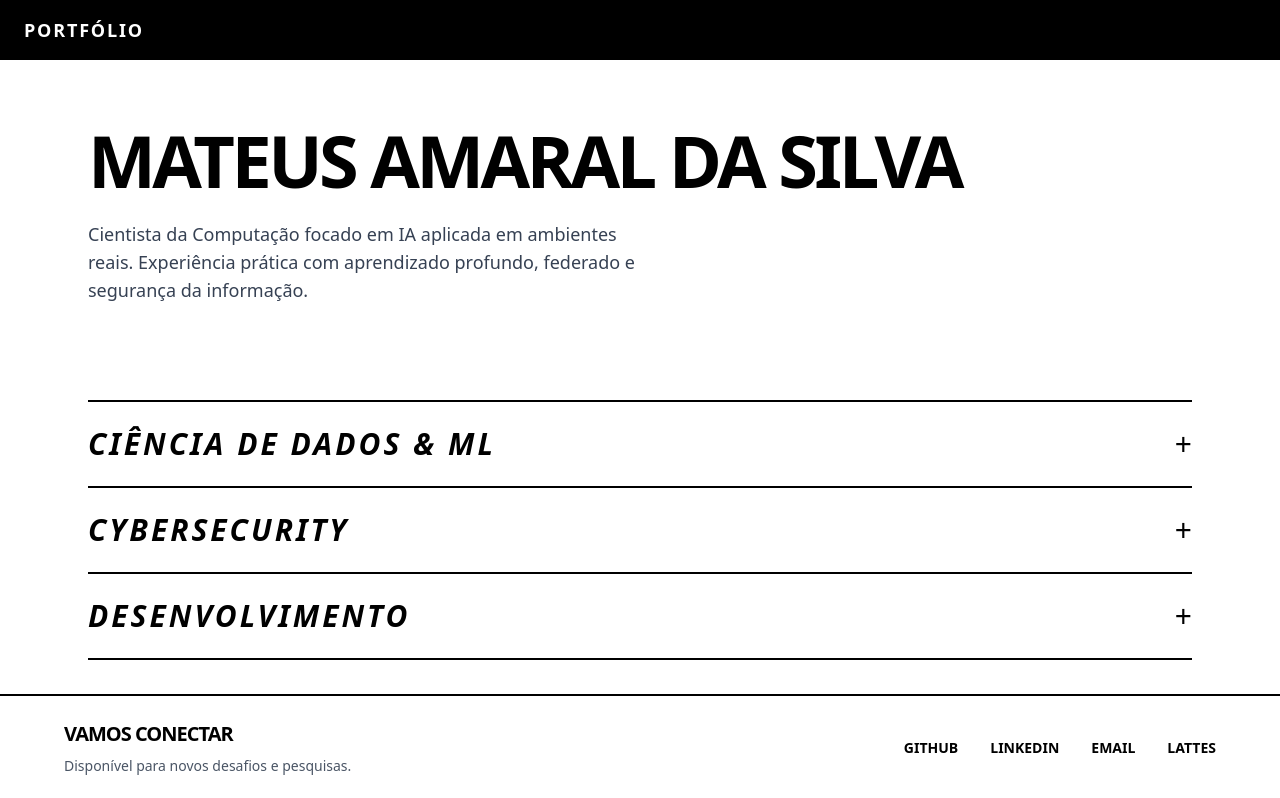
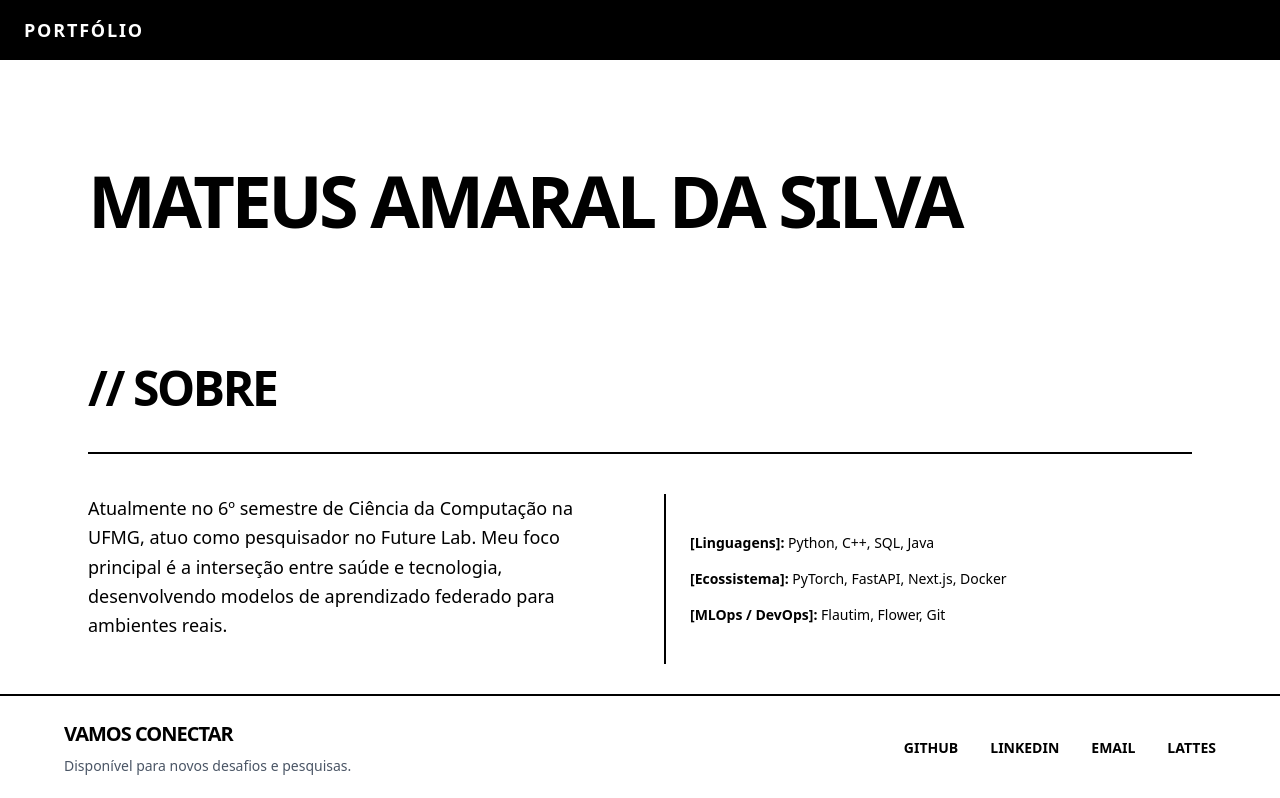
Before and after one commit to MateusAmaralDaSilva/Mateus-Amaral-Site, a Next.js app in the folder mateus-site/: page / in a window 1280 px wide. Shown: the top 798 px of the page. Built offline with nearby package versions, Linux system fonts and the light colour scheme.

Commit message:
creating sections for new topics

```diff
--- a/mateus-site/app/page.tsx
+++ b/mateus-site/app/page.tsx
@@ -1,26 +1,48 @@
-import AreaSection from '@/components/projectsection';
-import { dataScienceProjects, cyberProjects, devProjects } from '@/data/project';
+// src/app/page.tsx
+import Section from '@/components/section';
+import AreaSection from '@/components/projectsubtopic';
+import { dataScienceProjects, cyberProjects, devProjects } from '@/data/projects';
 
 export default function Home() {
-
   return (
     <div className="max-w-6xl mx-auto px-6 py-16">
-      {/* Hero Section */}
-      <section className="mb-24">
+
+      {/* Main Section */}
+      <section className="mb-32 mt-10">
         <h1 className="text-5xl md:text-7xl font-black uppercase leading-none mb-6 tracking-tighter">
           Mateus Amaral da Silva
         </h1>
-        <p className="max-w-xl text-lg font-medium font-mono text-gray-700">
-          Cientista da Computação focado em IA aplicada em ambientes reais. Experiência prática com aprendizado profundo, federado e segurança da informação.
-        </p>
       </section>
 
-      {/* Módulos de Áreas de Atuação */}
-      <section className="flex flex-col border-t-2 border-black">
-        <AreaSection title="Ciência de Dados & ML" projects={dataScienceProjects} />
-        <AreaSection title="Cybersecurity" projects={cyberProjects} />
-        <AreaSection title="Desenvolvimento" projects={devProjects} />
-      </section>
+      {/* 1. SEÇÃO SOBRE MIM */}
+      <Section title="// Sobre" id="sobre">
+        <div className="border-t-2 border-black pt-10 grid grid-cols-1 md:grid-cols-2 gap-12 text-lg font-medium leading-relaxed">
+          <div>
+            <p className="mb-6">
+              Atualmente no 6º semestre de Ciência da Computação na UFMG, atuo como pesquisador no Future Lab.
+              Meu foco principal é a interseção entre saúde e tecnologia, desenvolvendo modelos de aprendizado
+              federado para ambientes reais.
+            </p>
+          </div>
+
+          {/* Caixa lateral estilo terminal */}
+          <div className="font-mono text-sm border-l-2 border-black pl-6 flex flex-col justify-center gap-4">
+            <p><strong>[Linguagens]:</strong> Python, C++, SQL, Java</p>
+            <p><strong>[Ecossistema]:</strong> PyTorch, FastAPI, Next.js, Docker</p>
+            <p><strong>[MLOps / DevOps]:</strong> Flautim, Flower, Git</p>
+          </div>
+        </div>
+      </Section>
+
+      {/* 2. SEÇÃO DE PROJETOS */}
+      <Section title="// Projetos e Pesquisas" id="projetos">
+        {/* Passamos a borda superior para cá, pois ela faz sentido no contexto de lista expansível */}
+        <div className="flex flex-col border-t-2 border-black">
+          <AreaSection title="Ciência de Dados & ML" projects={dataScienceProjects} />
+          <AreaSection title="Cybersecurity" projects={cyberProjects} />
+          <AreaSection title="Desenvolvimento" projects={devProjects} />
+        </div>
+      </Section>
     </div>
   );
 }
--- /dev/null
+++ b/mateus-site/components/section.tsx
@@ -0,0 +1,23 @@
+// src/components/Section.tsx
+import { ReactNode } from 'react';
+
+interface SectionProps {
+  title: string;
+  id?: string;
+  children: ReactNode;
+}
+
+export default function Section({ title, id, children }: SectionProps) {
+    return (
+        <section id={id} className="mb-32 w-full">
+        <h2 className="text-4xl md:text-5xl font-black uppercase tracking-tighter mb-10">
+            {title}
+        </h2>
+
+        {/* O container genérico que vai renderizar o que você passar dentro da tag */}
+        <div className="w-full">
+            {children}
+        </div>
+        </section>
+    );
+}
```
Also changed, not shown: mateus-site/components/projectsubtopic.tsx (renamed from mateus-site/components/projectsection.tsx), mateus-site/data/projects.ts (renamed from mateus-site/data/project.ts).
